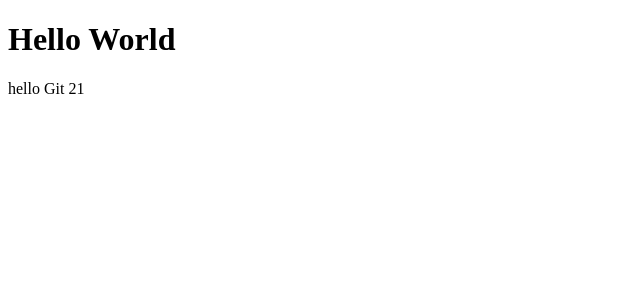
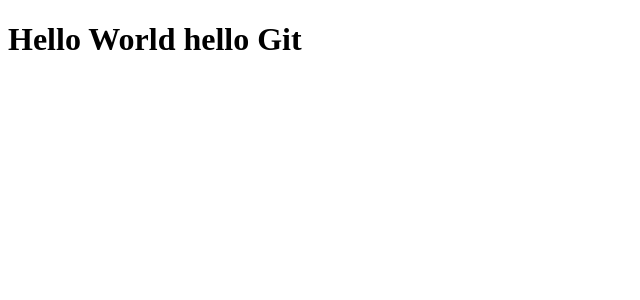
Before and after one commit to heopath/clone-x-frontend-sample, a Vue app: page / in a window 1280 px wide. Shown: the top 300 px of the page, without its empty margins (0-640 px from the left). Built offline with nearby package versions, Linux system fonts and the light colour scheme.

Commit message:
#1 Edit Text

```diff
--- a/src/App.vue
+++ b/src/App.vue
@@ -1,6 +1,5 @@
 <template>
-  <h1>Hello World</h1>
-  <div>hello Git 21</div>
+  <h1>Hello World hello Git</h1>
 </template>
 
 <script>
```
